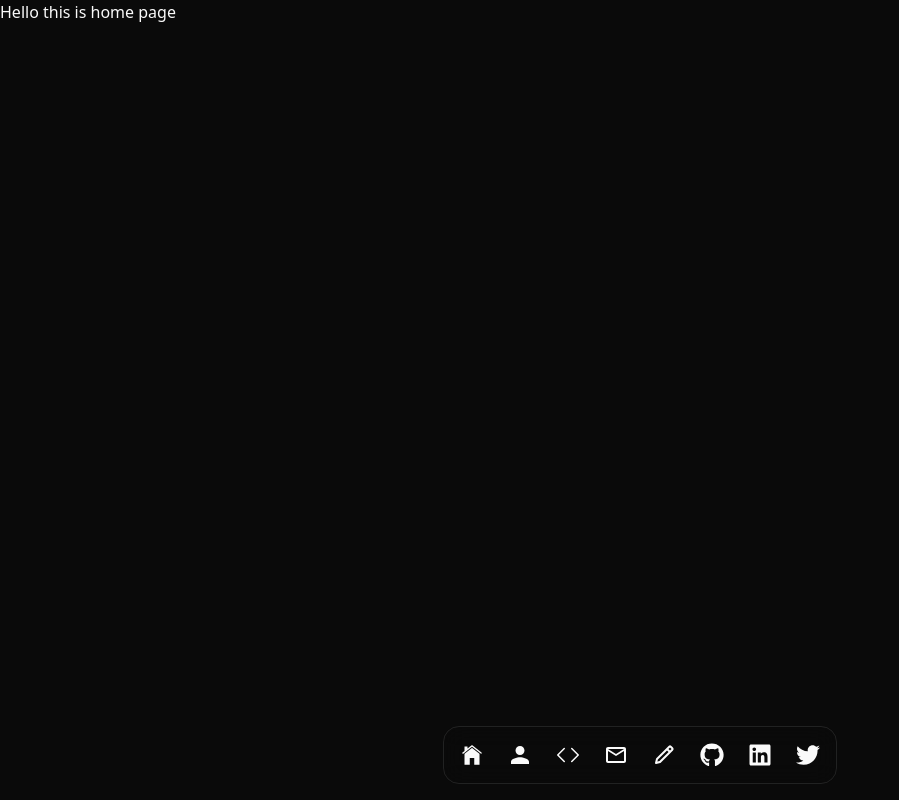
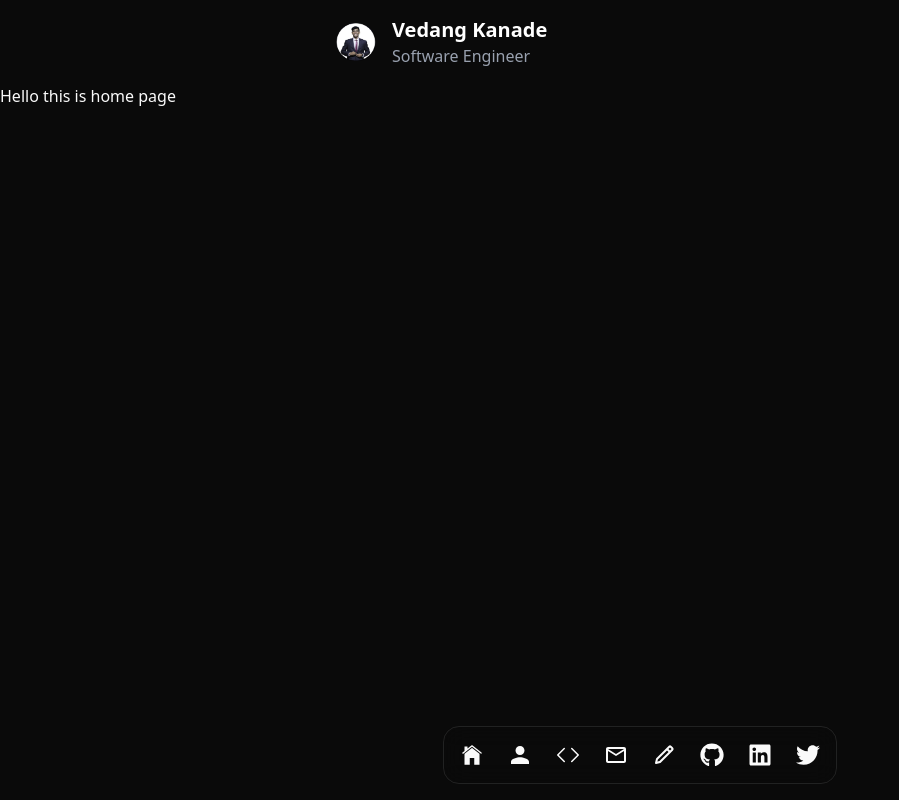
Before and after one commit to VedangKanade20/Portfolioo-nextjs, a Next.js app: page / in a window 1280 px wide. Shown: the whole page, without its empty margins (0-899 px from the left). Built offline with nearby package versions, Linux system fonts and the light colour scheme.

Commit message:
Done with header

```diff
--- a/app/page.tsx
+++ b/app/page.tsx
@@ -1,9 +1,16 @@
+import { Header } from "@/components/Header";
 
 
 export default function Home() {
   return (
+    <>
+
+    <div className="flex justify-center ">
+      <Header />
+    </div>
     <div>
       Hello this is home page
     </div>
+    </>
   );
 }
--- /dev/null
+++ b/components/Header.tsx
@@ -0,0 +1,20 @@
+import Image from 'next/image';
+import React from 'react';
+
+export function Header() {
+  return (
+    <div className="flex items-center gap-4 bg-transparent w-[50%]  p-4  text-white ">
+      <Image
+        src="/myPhoto.png"
+        width={40}
+        height={40}
+        alt="Vedang Kanade"
+        className="rounded-full"
+      />
+      <div className="flex flex-col">
+        <p className="font-semibold text-xl">Vedang Kanade</p>
+        <p className="text-md text-gray-400">Software Engineer</p>
+      </div>
+    </div>
+  );
+}
```
Also changed, not shown: public/myPhoto.png (added).
